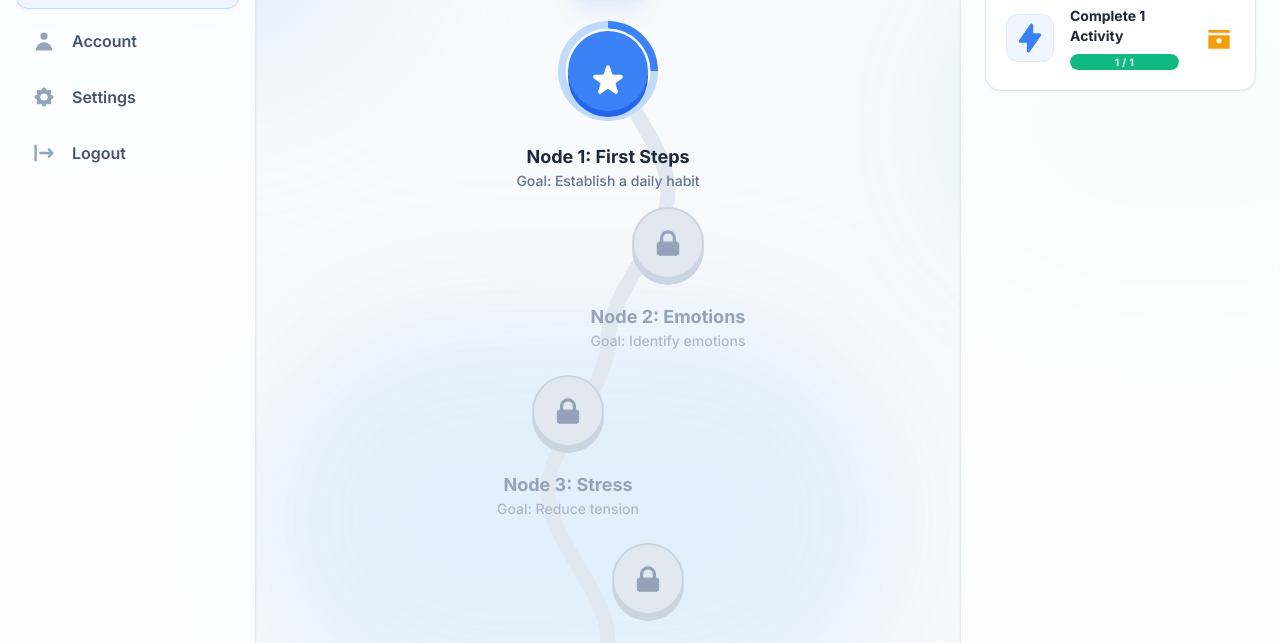
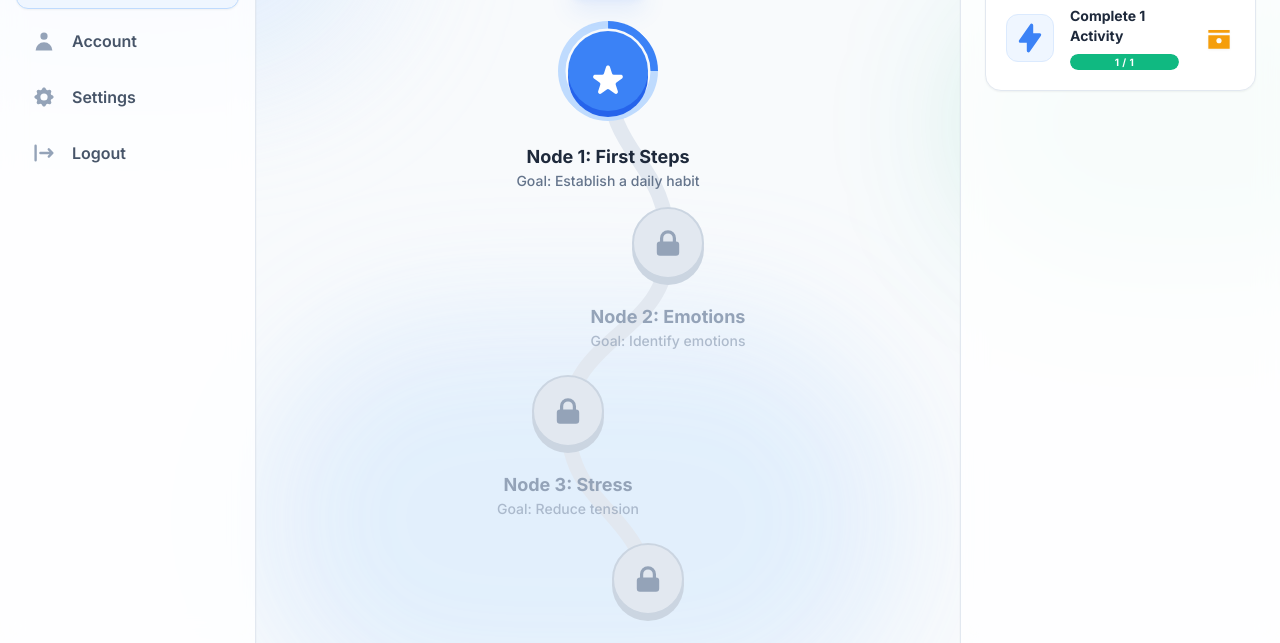
Before and after one commit to samdng/SENTIA, a website: page public/dashboard.html in a window 1280 px wide. Shown: the part 157-800 px from the top of the page. Drawn offline with nearby package versions, Linux system fonts and the light colour scheme.

Commit message:
curva correccion

```diff
--- a/public/dashboard.html
+++ b/public/dashboard.html
@@ -162,12 +162,12 @@
     </div>
 
     <!-- The Path Container -->
-    <div class="relative max-w-lg mx-auto py-20 min-h-[1200px] flex flex-col items-center">
+    <div class="relative w-full max-w-lg mx-auto py-20 flex flex-col items-center">
 
       <!-- SVG Background Path Line -->
-      <svg class="absolute top-10 bottom-10 w-full h-full -z-10" preserveAspectRatio="none">
-        <path d="M 256 50 C 256 100, 316 150, 316 200 C 316 250, 256 300, 256 350 C 256 400, 196 450, 196 500 C 196 550, 256 600, 256 650"
-              stroke="#e2e8f0" stroke-width="15" fill="none" stroke-linecap="round" />
+      <svg class="absolute top-0 left-1/2 -translate-x-1/2 w-[512px] h-[832px] -z-10" viewBox="0 0 512 832" fill="none">
+        <path d="M 256 120 C 256 208, 316 208, 316 296 C 316 384, 216 384, 216 472 C 216 560, 296 560, 296 648"
+              stroke="#e2e8f0" stroke-width="15" stroke-linecap="round" />
       </svg>
 
       <!-- Nodes -->
```
